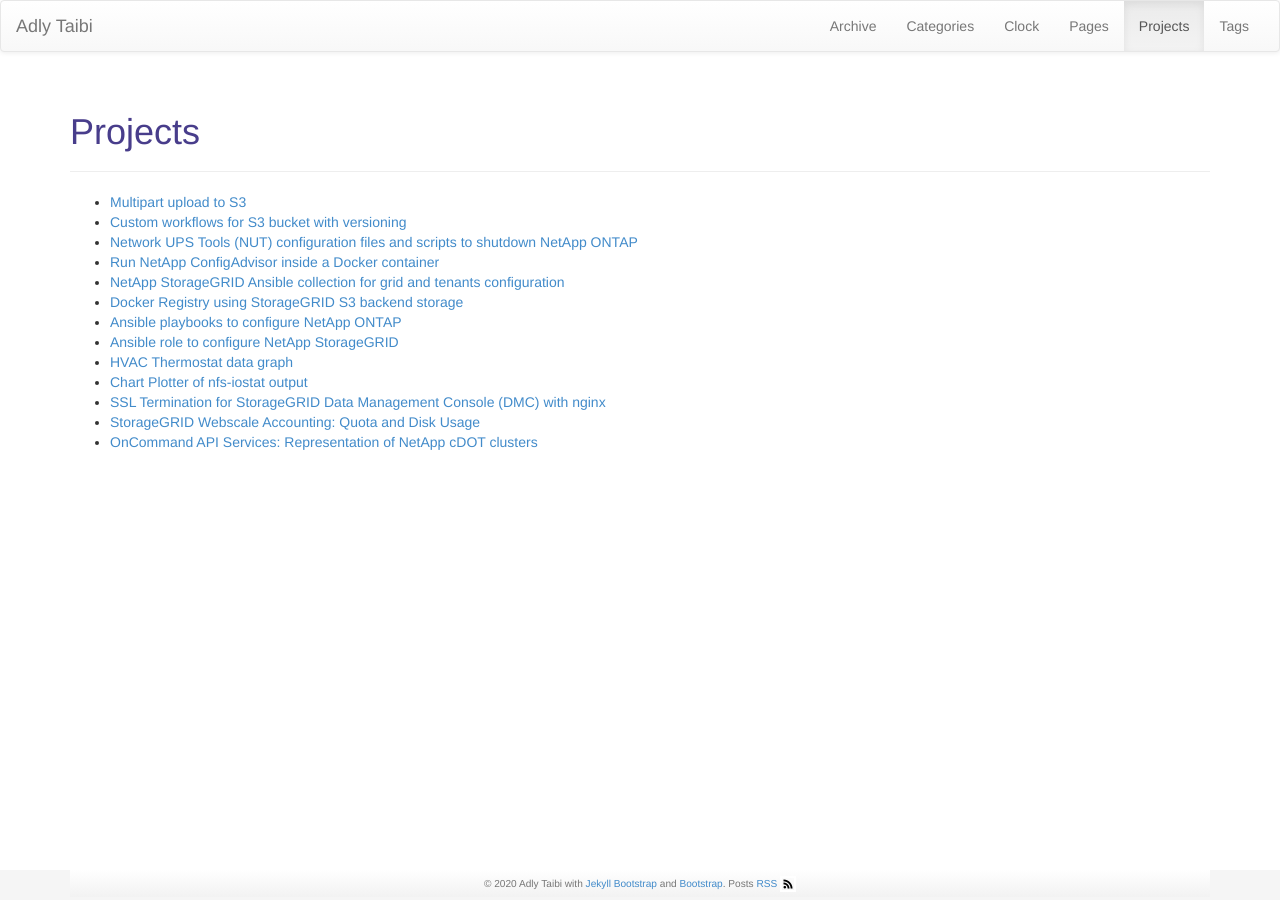
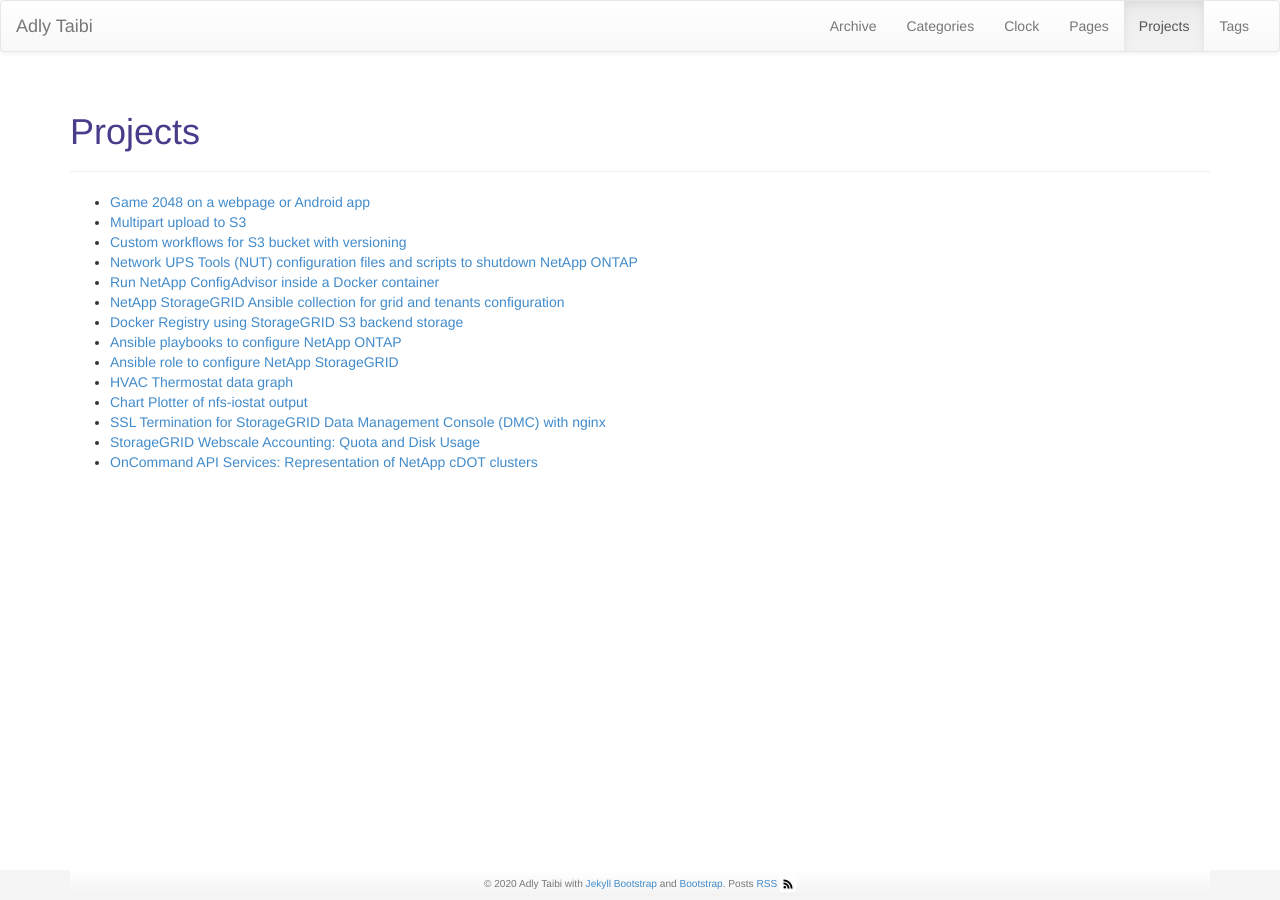
Before and after one commit to adlytaibi/adlytaibi.github.io, a Jekyll site: the page built from pages/projects.md, in a window 1280 px wide. Built offline with Jekyll 4.4.1, drawn with Linux system fonts in a browser that asks for light colours.

Commit message:
Game 2048

```diff
--- a/pages/projects.md
+++ b/pages/projects.md
@@ -5,6 +5,7 @@ description: Projects on GitHub
 group: navigation
 ---
 
+- [Game 2048 on a webpage or Android app](https://adlytaibi.github.io/2048)
 - [Multipart upload to S3](https://adlytaibi.github.io/mpup)
 - [Custom workflows for S3 bucket with versioning](https://adlytaibi.github.io/removeversiondbucket)
 - [Network UPS Tools (NUT) configuration files and scripts to shutdown NetApp ONTAP](https://adlytaibi.github.io/nut)
```
